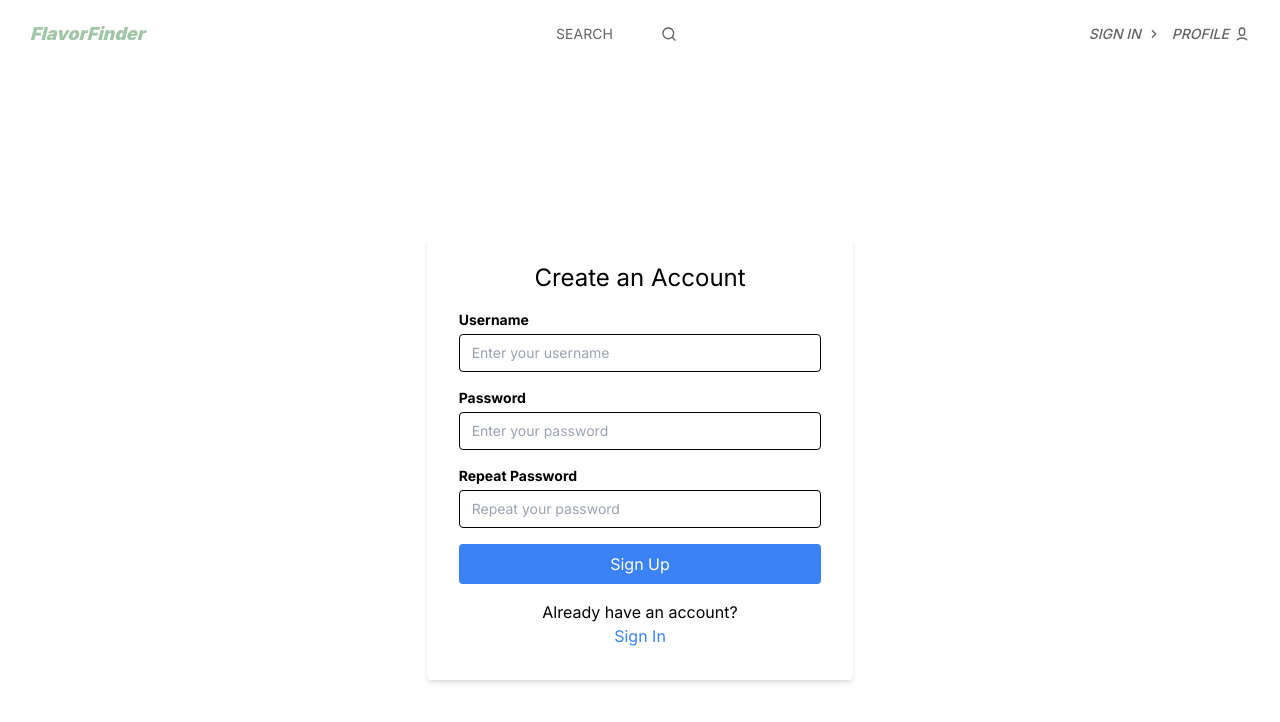
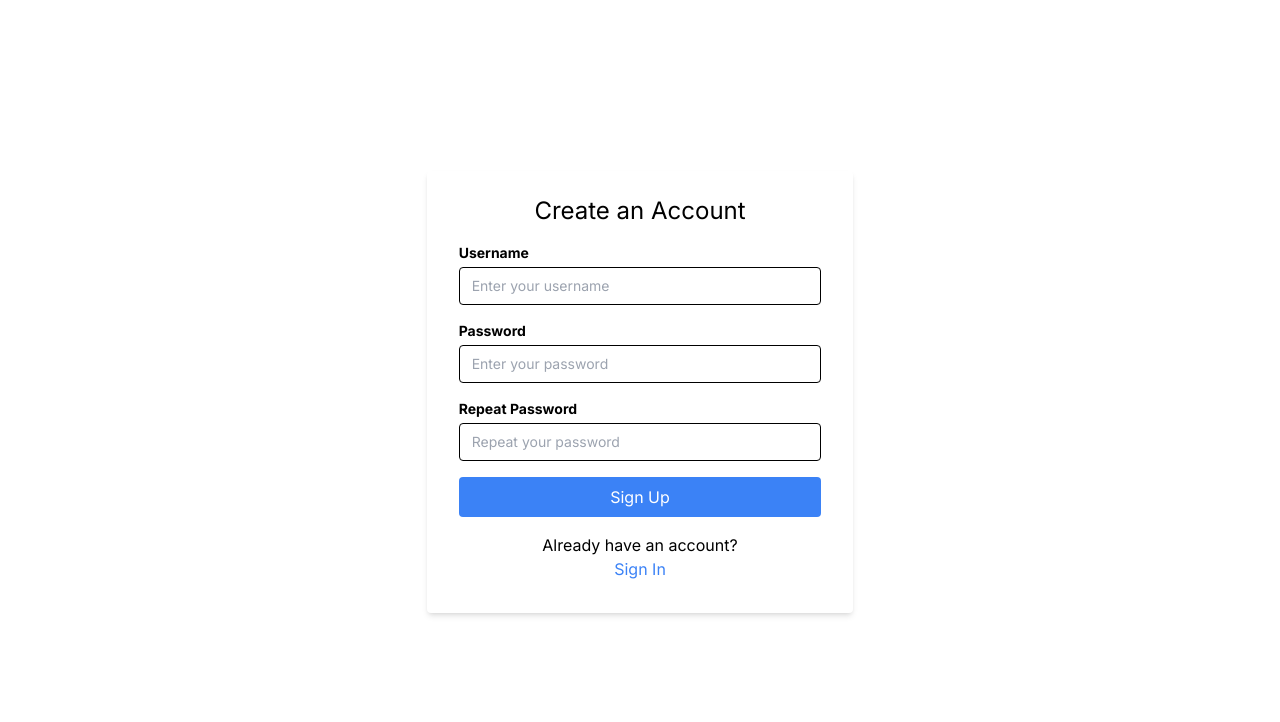
Before and after one commit to aitmamatovmusa/flavor_finder_frontend, a React (Vite) app: page /signup in a window 1280 px wide. Shown: the top 722 px of the page. Built offline with nearby package versions, Linux system fonts and the light colour scheme.

Commit message:
Create an app layout

```diff
--- a/src/App.tsx
+++ b/src/App.tsx
@@ -1,20 +1,17 @@
-import { BrowserRouter, Route, Routes } from 'react-router-dom';
-import Header from './components/header/Header';
+import { Route, Routes } from 'react-router-dom';
 import { paths } from './router';
 import Home from './pages/Home';
 import SignUp from './pages/SignUp';
+import AppLayout from './layouts/AppLayout';
 
 function App() {
   return (
-    <BrowserRouter>
-      <div className="flex flex-col overflow-hidden min-h-[100vh]">
-        <Header />
-        <Routes>
-          <Route path={paths.home} element={<Home />} />
-          <Route path={paths.signUp} element={<SignUp />} />
-        </Routes>
-      </div>
-    </BrowserRouter>
+    <Routes>
+      <Route path={paths.signUp} element={<SignUp />} />
+      <Route element={<AppLayout />}>
+        <Route path={paths.home} element={<Home />} />
+      </Route>
+    </Routes>
   );
 }
 
--- /dev/null
+++ b/src/layouts/AppLayout.tsx
@@ -0,0 +1,13 @@
+import { Outlet } from 'react-router-dom';
+import Header from '../components/header/Header';
+
+function AppLayout() {
+  return (
+    <div className="flex flex-col overflow-hidden min-h-[100vh]">
+      <Header />
+      <Outlet />
+    </div>
+  );
+}
+
+export default AppLayout;
--- a/src/main.tsx
+++ b/src/main.tsx
@@ -1,6 +1,7 @@
 import React from 'react';
 import ReactDOM from 'react-dom/client';
 import { Provider } from 'react-redux';
+import { BrowserRouter } from 'react-router-dom';
 import App from './App';
 import './index.css';
 import store from './store';
@@ -8,7 +9,9 @@ import store from './store';
 ReactDOM.createRoot(document.getElementById('root') as HTMLElement).render(
   <React.StrictMode>
     <Provider store={store}>
-      <App />
+      <BrowserRouter>
+        <App />
+      </BrowserRouter>
     </Provider>
   </React.StrictMode>
 );
```
